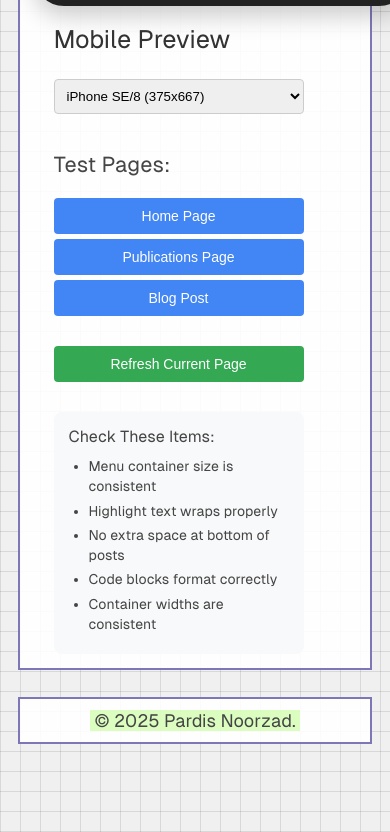
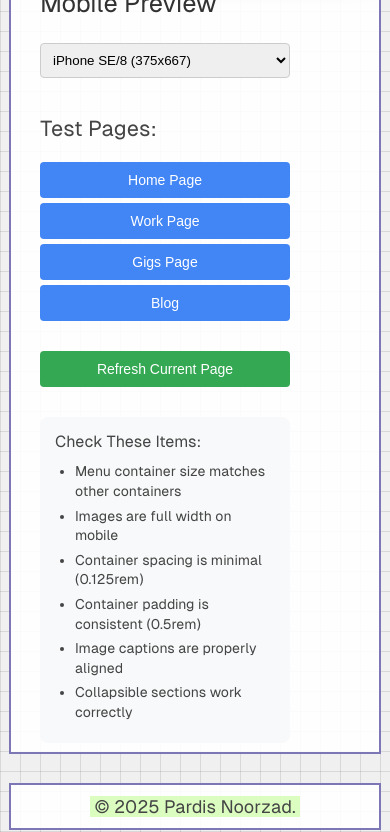
Before and after one commit to djpardis/djpardis.github.io, a Jekyll site: the page built from public/preview/mobile-preview.html, in a window 390 px wide, cut to the strip 809-1641 px from the top of the page. Built offline with Jekyll 4.4.1, drawn with Linux system fonts in a browser that asks for light colours.

Commit message:
Fix mobile layout: reduce container spacing, update menu styling, and revise mobile preview

```diff
--- a/public/css/container-fix.css
+++ b/public/css/container-fix.css
@@ -64,22 +64,24 @@
 
 /* Mobile container widths */
 @media (max-width: 30em) {
-  .masthead .container,
+  .masthead .container {
+    width: 100%;
+    margin: 0;
+    padding: 0;
+  }
+
+  .masthead-title {
+    width: calc(100% - 1rem);
+    margin: 0.125rem 0.5rem;
+    padding: 0.5rem;
+    display: block;
+    text-align: center;
+  }
+
   .container.content,
   .copyright div {
     width: calc(100% - 1rem);
-    max-width: 100%;
-    margin-left: 0.5rem;
-    margin-right: 0.5rem;
-    padding: 0.75rem;
-  }
-
-  .masthead-title {
-    width: 100%;
-    padding: 0.5rem;
-  }
-
-  .copyright div {
+    margin: 0.125rem 0.5rem;
     padding: 0.5rem;
   }
 }
--- a/public/css/custom-styles.css
+++ b/public/css/custom-styles.css
@@ -80,16 +80,19 @@
   justify-content: center;
   gap: 20px;
   margin: 0;
+  width: 100%;
 }
 
 .container.content .image-row .image-container {
-  flex: 0 1 48%;
+  flex: 1 1 100%;
+  width: 100%;
 }
 
 .container.content .image-row img {
   width: 100%;
   height: auto;
   margin: 0;
+  max-width: none;
 }
 
 .container.content .image-caption {
@@ -97,6 +100,17 @@
   color: #757575;
   font-size: 0.75rem;
   margin: 0.5rem 0 0;
+}
+
+/* Desktop image sizes */
+@media (min-width: 30em) {
+  .container.content .image-row .image-container {
+    flex: 0 1 48%;
+  }
+
+  .container.content .image-row img {
+    max-width: 100%;
+  }
 }
 
 /* Blockquote styling */
@@ -241,7 +255,21 @@
   }
 
   .wrap {
+    padding: 0;
+  }
+
+  /* Mobile navigation */
+  .nav {
     padding: 0.5rem;
+    background-color: rgba(255, 255, 255, 0.9);
+    border: 2px solid #7d78b5;
+    margin: 0.125rem 0.5rem;
+    width: calc(100% - 1rem);
+    box-sizing: border-box;
+    display: flex;
+    justify-content: center;
+    gap: 1rem;
+    flex-wrap: wrap;
   }
 
   blockquote {
--- a/public/preview/mobile-preview.html
+++ b/public/preview/mobile-preview.html
@@ -127,8 +127,9 @@
     <h3>Test Pages:</h3>
     <div class="page-buttons">
       <button onclick="document.getElementById('mobile-frame').src = 'http://localhost:4000'">Home Page</button>
-      <button onclick="document.getElementById('mobile-frame').src = 'http://localhost:4000/pubs'">Publications Page</button>
-      <button onclick="document.getElementById('mobile-frame').src = 'http://localhost:4000/2015/05/23/hourly-mentions-of-a-word-on-twitter/'">Blog Post</button>
+      <button onclick="document.getElementById('mobile-frame').src = 'http://localhost:4000/work'">Work Page</button>
+      <button onclick="document.getElementById('mobile-frame').src = 'http://localhost:4000/gigs'">Gigs Page</button>
+      <button onclick="document.getElementById('mobile-frame').src = 'http://localhost:4000/blog'">Blog</button>
     </div>
 
     <button class="refresh-button" onclick="document.getElementById('mobile-frame').contentWindow.location.reload(true);">Refresh Current Page</button>
@@ -136,11 +137,12 @@
     <div class="test-items">
       <h3>Check These Items:</h3>
       <ul>
-        <li>Menu container size is consistent</li>
-        <li>Highlight text wraps properly</li>
-        <li>No extra space at bottom of posts</li>
-        <li>Code blocks format correctly</li>
-        <li>Container widths are consistent</li>
+        <li>Menu container size matches other containers</li>
+        <li>Images are full width on mobile</li>
+        <li>Container spacing is minimal (0.125rem)</li>
+        <li>Container padding is consistent (0.5rem)</li>
+        <li>Image captions are properly aligned</li>
+        <li>Collapsible sections work correctly</li>
       </ul>
     </div>
 
```
